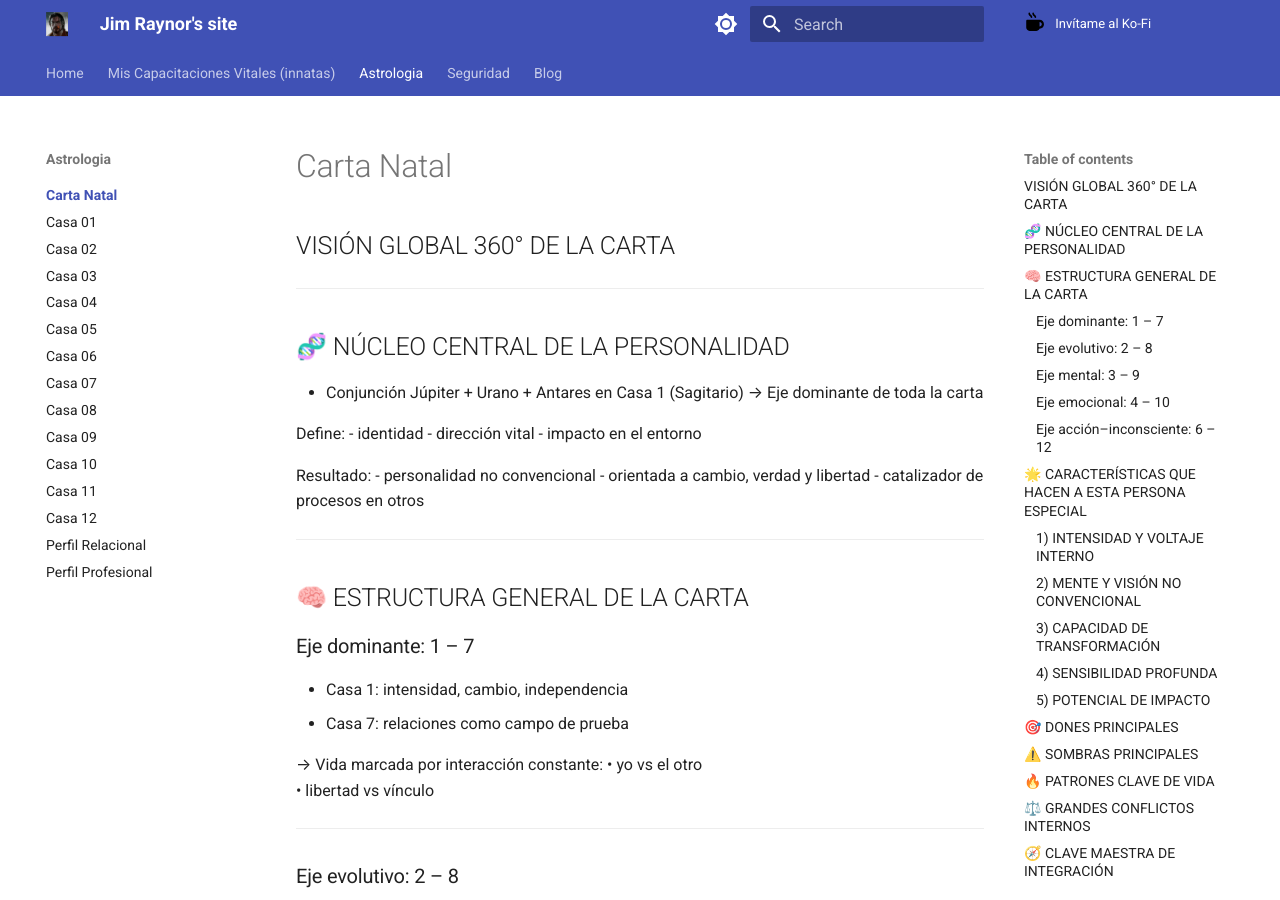
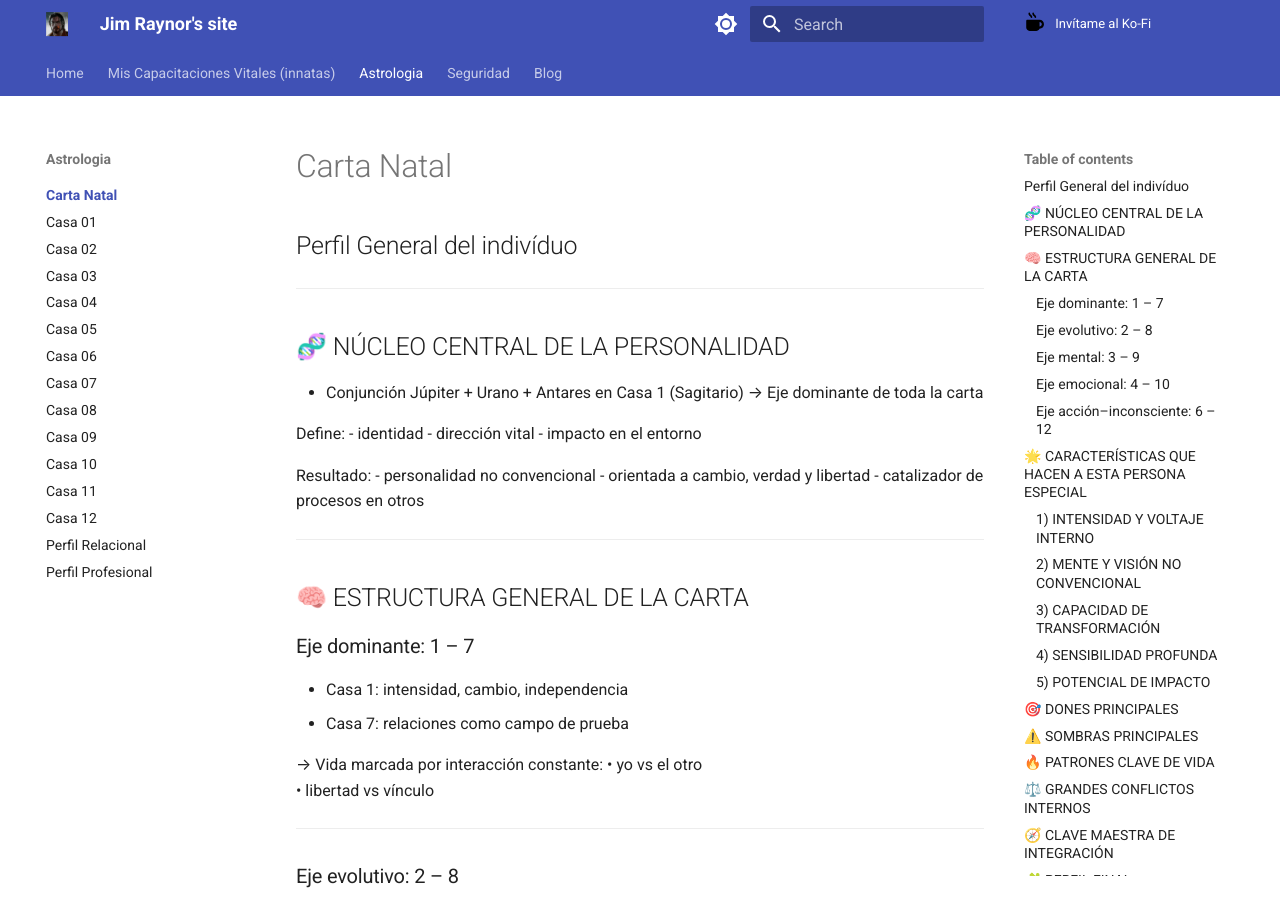
Before and after one commit to jimraynor88/blog, an MkDocs documentation site: the page built from docs/Astrologia/Carta_Natal/index.md, in a window 1280 px wide and 900 px high. Built offline with MkDocs 1.6.1 and Material for MkDocs 9.7.7, drawn with Linux system fonts in a browser that asks for light colours.

Commit message:
Update index.md

```diff
--- a/docs/Astrologia/Carta_Natal/index.md
+++ b/docs/Astrologia/Carta_Natal/index.md
@@ -1,17 +1,5 @@
----
-layout: post
-tags: [Astrología, Carta Natal]
-categories: [Astrología/Carta Natal]
-#date: 2019-06-25 13:14:15
-#excerpt: ''
-#image: 'BASEURL/assets/blog/img/.png'
-#description:
-#permalink:
-title: 'Visión Global'
----
 
-
-## VISIÓN GLOBAL 360° DE LA CARTA
+## Perfil General del indivíduo
 
 ---
 
```
